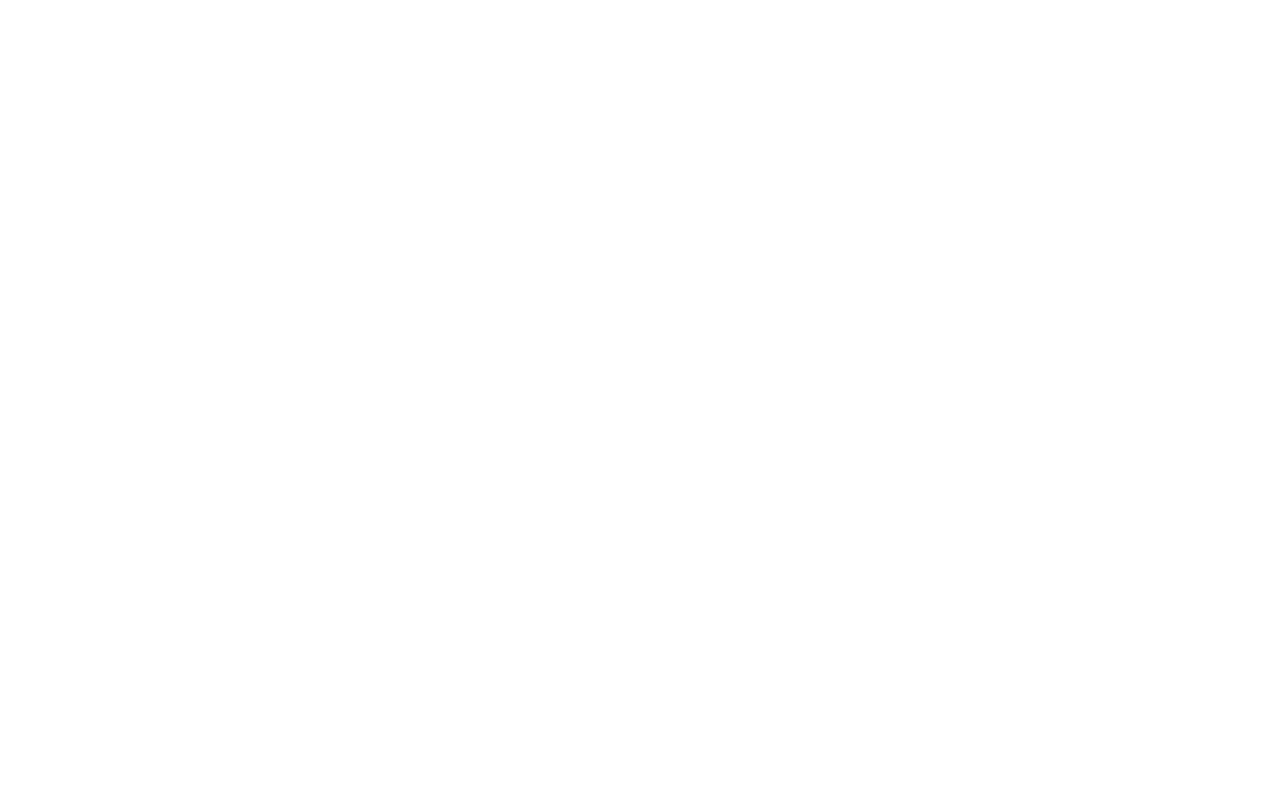
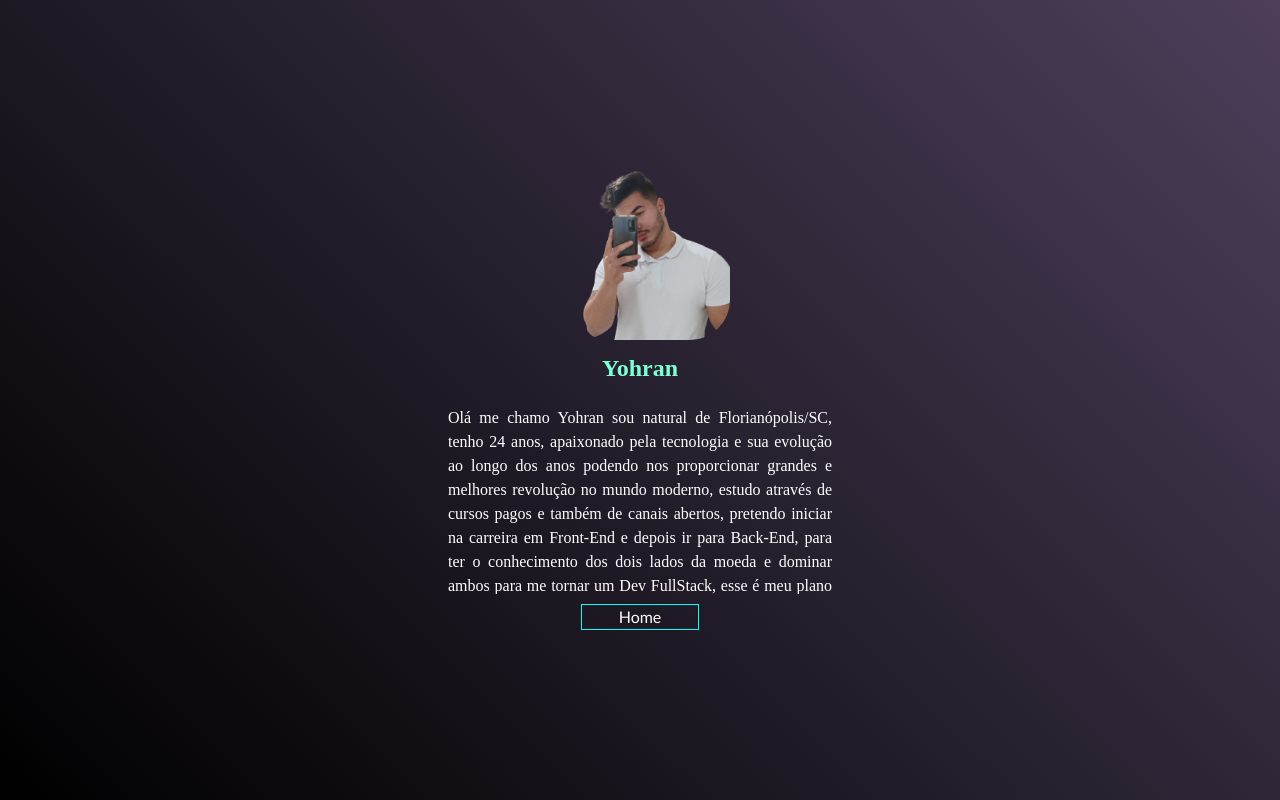
Before and after one commit to yohran1/portfolio, a React (Vite) app: page /portfolio/sobre in a window 1280 px wide. Before the commit this address had no page. Built offline with nearby package versions, Linux system fonts and the light colour scheme.

Commit message:
Correção nas rotas

```diff
--- a/src/App.jsx
+++ b/src/App.jsx
@@ -8,8 +8,8 @@
   return (
     <BrowserRouter>
       <Routes>
-        <Route path='/https://yohran1.github.io/portfolio/' element={<Home />} />
-        <Route path='/https://yohran1.github.io/portfolio/sobre' element={<Sobre />} />
+        <Route path='/portfolio' element={<Home />} />
+        <Route path='/portfolio/sobre' element={<Sobre />} />
       </Routes>
     </BrowserRouter>
   )
--- a/src/components/pages/Home.jsx
+++ b/src/components/pages/Home.jsx
@@ -16,9 +16,9 @@
                 <img src={foto} alt='perfil' />
                 <h2>Yohran</h2>
                 <ul>
-                    <li><Link to='/https://yohran1.github.io/portfolio/sobre'>Sobre Mim</Link></li>
+                    <li><Link to='/portfolio/sobre'>Sobre Mim</Link></li>
                     <li><a href={PDF} target='blank'>Currículo</a></li>
-                    <li><Link target='blank' to='/https://yohran1.github.io/portfolio/'>Projeto </Link>
+                    <li><Link target='blank' to='/portfolio'>Projeto </Link>
                     <div className={style.img}>
                         <img src={loading} />
                     </div>
--- a/src/components/pages/Sobre.jsx
+++ b/src/components/pages/Sobre.jsx
@@ -13,7 +13,7 @@
                 <h2>Yohran</h2>
                 <p>Olá me chamo Yohran sou natural de Florianópolis/SC, tenho 24 anos, apaixonado pela tecnologia e sua evolução ao longo dos anos podendo nos proporcionar grandes e melhores revolução no mundo moderno, estudo através de cursos pagos e também de canais abertos, pretendo iniciar na carreira em Front-End e depois ir para Back-End, para ter o conhecimento dos dois lados da moeda e dominar ambos para me tornar um Dev FullStack, esse é meu plano de carreira, tenho uma ótima comunicação em grupo, grande gana de aprender cada vez mais, a cada dia superando um novo obstáculo.</p>
                    <div className={style.btnHome}>
-                        <Link to='/https://yohran1.github.io/portfolio/'>Home</Link>
+                        <Link to='/portfolio'>Home</Link>
                    </div>
             </section>
             </div>
```
